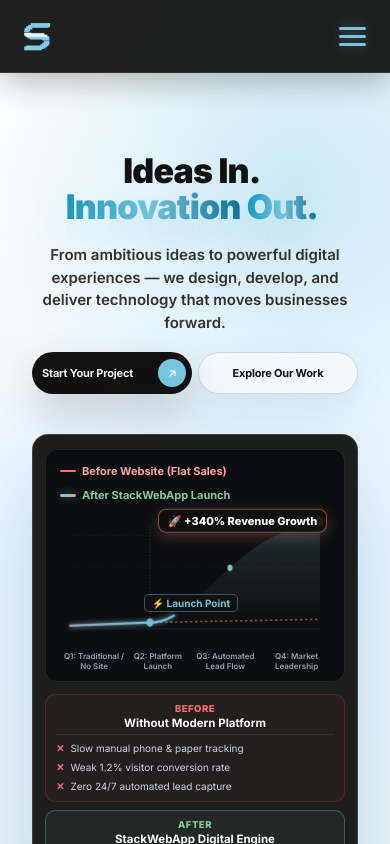
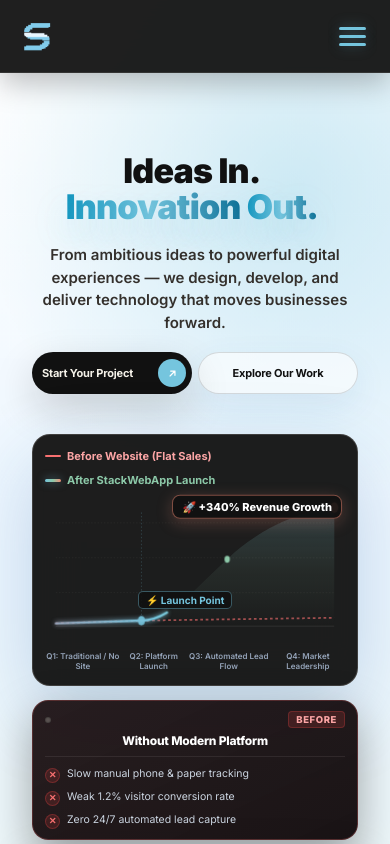
Before and after one commit to hariharan-developer-31/pg-website, a Next.js app: page / in a window 390 px wide. Shown: the top 844 px of the page. Built offline with nearby package versions, Linux system fonts and the light colour scheme.

Commit message:
feat: separate growth visualizer into big graph monitor and dual animative comparison tablets

```diff
--- a/app/globals.css
+++ b/app/globals.css
@@ -449,15 +449,15 @@ section {
 
 .hero-layout {
   display: grid;
-  grid-template-columns: minmax(0, 620px) minmax(420px, 640px);
+  grid-template-columns: minmax(0, 580px) minmax(460px, 680px);
   align-items: center;
   justify-content: space-between;
-  gap: clamp(24px, 5vw, 70px);
+  gap: clamp(24px, 4vw, 64px);
   width: 100%;
 }
 
 .hero-copy {
-  width: min(620px, 100%);
+  width: min(580px, 100%);
   align-self: center;
 }
 
@@ -637,33 +637,36 @@ section {
   border-color: rgba(17, 17, 17, 0.22);
 }
 
-/* Hero Visual: Animated Business Growth Visualizer (Before vs After) */
+/* Hero Visual: Animated Business Growth Visualizer (Separated Parts) */
 .hero-console {
   position: relative;
   justify-self: end;
-  width: min(100%, 650px);
+  width: min(100%, 680px);
 }
 
 .growth-visualizer {
   position: relative;
   width: 100%;
-}
-
-.growth-shell {
+  display: flex;
+  flex-direction: column;
+  gap: 14px;
+}
+
+.graph-main-tablet {
   position: relative;
   overflow: hidden;
-  border-radius: 16px;
+  border-radius: 18px;
   background: rgba(17, 17, 17, 0.95);
   border: 1px solid rgba(244, 241, 232, 0.16);
   color: var(--paper);
-  padding: clamp(16px, 2.5vw, 24px);
-  box-shadow: 0 34px 100px rgba(28, 87, 150, 0.22);
+  padding: clamp(14px, 2vw, 20px);
+  box-shadow: 0 28px 80px rgba(28, 87, 150, 0.22);
   backdrop-filter: blur(20px);
   -webkit-backdrop-filter: blur(20px);
-  animation: consoleFloat 5.6s ease-in-out infinite;
-}
-
-.growth-shell::before {
+  animation: consoleFloat 6s ease-in-out infinite;
+}
+
+.graph-main-tablet::before {
   content: "";
   position: absolute;
   inset: 0;
@@ -672,71 +675,12 @@ section {
   animation: consoleSweep 6s ease-in-out infinite;
 }
 
-.growth-top-bar {
-  display: flex;
-  justify-content: space-between;
-  align-items: center;
-  flex-wrap: wrap;
-  gap: 10px;
-  margin-bottom: 14px;
-  position: relative;
-  z-index: 2;
-}
-
-.growth-badge {
-  display: inline-flex;
-  align-items: center;
-  gap: 8px;
-  padding: 5px 12px;
-  border-radius: 999px;
-  background: rgba(244, 241, 232, 0.08);
-  border: 1px solid rgba(244, 241, 232, 0.14);
-  font-size: 12px;
-  font-weight: 700;
-  color: #e2e8f0;
-}
-
-.growth-pulse-dot {
-  width: 8px;
-  height: 8px;
-  border-radius: 50%;
-  background: #10b981;
-  box-shadow: 0 0 10px #10b981;
-  animation: growthPulse 2s infinite;
-}
-
-@keyframes growthPulse {
-  0%, 100% { transform: scale(1); opacity: 1; }
-  50% { transform: scale(1.4); opacity: 0.7; }
-}
-
-.growth-stat-pill {
-  display: inline-flex;
-  align-items: center;
-  gap: 6px;
-  padding: 5px 12px;
-  border-radius: 999px;
-  background: linear-gradient(135deg, rgba(117, 197, 222, 0.18), rgba(140, 200, 168, 0.18));
-  border: 1px solid rgba(117, 197, 222, 0.35);
-  font-size: 12.5px;
-  color: #ffffff;
-}
-
-.growth-stat-pill strong {
-  color: #8CC8A8;
-  font-weight: 800;
-}
-
 /* Chart Container */
 .growth-chart-container {
   --scroll-draw: 0.35;
   position: relative;
   z-index: 2;
-  background: rgba(10, 12, 16, 0.85);
-  border: 1px solid rgba(244, 241, 232, 0.1);
-  border-radius: 12px;
-  padding: 14px 14px 10px;
-  margin-bottom: 12px;
+  width: 100%;
   transition: border-color 0.3s ease, box-shadow 0.3s ease;
 }
 
@@ -790,7 +734,7 @@ section {
 
 .growth-svg {
   width: 100%;
-  height: 160px;
+  height: 205px;
   display: block;
 }
 
@@ -910,158 +854,159 @@ section {
   font-weight: 600;
 }
 
-/* Before vs After Split Grid */
-.before-after-grid {
+/* PART 2 & 3: Below Graph Tablet Comparison Row */
+.tablet-comparison-row {
   display: grid;
   grid-template-columns: 1fr 1fr;
-  gap: 10px;
-  margin-bottom: 12px;
+  gap: 14px;
+  width: 100%;
+  perspective: 900px;
+}
+
+.comparison-tablet {
   position: relative;
-  z-index: 2;
-}
-
-.comparison-card {
-  padding: 10px 12px;
-  border-radius: 10px;
-  background: rgba(244, 241, 232, 0.05);
-  border: 1px solid rgba(244, 241, 232, 0.1);
-}
-
-.before-card {
-  border-color: rgba(239, 68, 68, 0.22);
-  background: rgba(239, 68, 68, 0.04);
-}
-
-.after-card {
-  border-color: rgba(140, 200, 168, 0.32);
-  background: rgba(140, 200, 168, 0.06);
-}
-
-.comparison-badge {
+  overflow: hidden;
+  border-radius: 16px;
+  padding: 14px 16px 13px;
+  box-shadow: 0 18px 45px rgba(0, 0, 0, 0.35);
+  backdrop-filter: blur(16px);
+  -webkit-backdrop-filter: blur(16px);
+  transition: transform 0.35s cubic-bezier(0.16, 1, 0.3, 1), box-shadow 0.35s ease, border-color 0.35s ease;
+  will-change: transform;
+}
+
+.tablet-before {
+  background: linear-gradient(155deg, rgba(28, 16, 18, 0.94), rgba(16, 10, 12, 0.96));
+  border: 1px solid rgba(248, 113, 113, 0.26);
+  transform: translateY(calc(var(--scroll-shift, 0) * -8px)) rotateY(2deg);
+  animation: tabletFloatBefore 5.4s ease-in-out infinite alternate;
+}
+
+.tablet-after {
+  background: linear-gradient(155deg, rgba(14, 26, 22, 0.94), rgba(10, 18, 16, 0.96));
+  border: 1px solid rgba(140, 200, 168, 0.32);
+  transform: translateY(calc(var(--scroll-shift, 0) * -12px)) rotateY(-2deg);
+  animation: tabletFloatAfter 5.8s ease-in-out infinite alternate;
+}
+
+@keyframes tabletFloatBefore {
+  0% { transform: translateY(calc(var(--scroll-shift, 0) * -8px + 0px)) rotateY(2deg); }
+  100% { transform: translateY(calc(var(--scroll-shift, 0) * -8px - 4px)) rotateY(1deg); }
+}
+
+@keyframes tabletFloatAfter {
+  0% { transform: translateY(calc(var(--scroll-shift, 0) * -12px + 0px)) rotateY(-2deg); }
+  100% { transform: translateY(calc(var(--scroll-shift, 0) * -12px - 5px)) rotateY(-1deg); }
+}
+
+.tablet-before:hover {
+  transform: translateY(-5px) rotateY(0) scale(1.02);
+  border-color: rgba(248, 113, 113, 0.45);
+  box-shadow: 0 22px 60px rgba(248, 113, 113, 0.18);
+}
+
+.tablet-after:hover {
+  transform: translateY(-5px) rotateY(0) scale(1.02);
+  border-color: rgba(140, 200, 168, 0.55);
+  box-shadow: 0 22px 60px rgba(117, 197, 222, 0.22);
+}
+
+.tablet-header {
   display: flex;
   flex-direction: column;
-  gap: 2px;
-  margin-bottom: 8px;
-  padding-bottom: 6px;
+  gap: 5px;
+  margin-bottom: 10px;
+  padding-bottom: 8px;
   border-bottom: 1px solid rgba(244, 241, 232, 0.08);
 }
 
-.comparison-badge span {
+.tablet-status {
+  display: flex;
+  align-items: center;
+  justify-content: space-between;
+}
+
+.tablet-camera {
+  width: 6px;
+  height: 6px;
+  border-radius: 50%;
+  background: rgba(244, 241, 232, 0.25);
+  box-shadow: inset 0 0 2px rgba(0, 0, 0, 0.6);
+}
+
+.tablet-camera.camera-live {
+  background: #10b981;
+  box-shadow: 0 0 8px #10b981;
+}
+
+.tablet-badge-pill {
   font-size: 9.5px;
   font-weight: 800;
-  letter-spacing: 0.5px;
+  letter-spacing: 0.6px;
   text-transform: uppercase;
-}
-
-.before-badge span { color: #f87171; }
-.after-badge span { color: #8CC8A8; }
-
-.comparison-badge b {
-  font-size: 11.5px;
-  font-weight: 700;
+  padding: 2px 7px;
+  border-radius: 4px;
+}
+
+.before-badge .tablet-badge-pill {
+  color: #fca5a5;
+  background: rgba(239, 68, 68, 0.16);
+  border: 1px solid rgba(239, 68, 68, 0.25);
+}
+
+.after-badge .tablet-badge-pill {
+  color: #8CC8A8;
+  background: rgba(140, 200, 168, 0.16);
+  border: 1px solid rgba(140, 200, 168, 0.3);
+}
+
+.tablet-title {
+  font-size: 12.5px;
+  font-weight: 750;
   color: #ffffff;
-}
-
-.comparison-list {
+  letter-spacing: -0.2px;
+}
+
+.tablet-points {
   list-style: none;
   padding: 0;
   margin: 0;
   display: grid;
-  gap: 5px;
-}
-
-.comparison-list li {
+  gap: 7px;
+}
+
+.tablet-points li {
   display: flex;
   align-items: flex-start;
-  gap: 6px;
-  font-size: 10.5px;
+  gap: 7px;
+  font-size: 11px;
   line-height: 1.4;
   color: #cbd5e1;
 }
 
-.x-icon {
+.point-icon {
+  display: inline-flex;
+  align-items: center;
+  justify-content: center;
+  width: 15px;
+  height: 15px;
+  border-radius: 50%;
+  font-size: 9px;
+  font-weight: 800;
+  flex-shrink: 0;
+  margin-top: 1px;
+}
+
+.icon-x {
   color: #f87171;
-  font-weight: 800;
-  font-size: 10px;
-  flex-shrink: 0;
-}
-
-.check-icon {
+  background: rgba(239, 68, 68, 0.15);
+  border: 1px solid rgba(239, 68, 68, 0.3);
+}
+
+.icon-check {
   color: #8CC8A8;
-  font-weight: 800;
-  font-size: 10px;
-  flex-shrink: 0;
-}
-
-/* Bottom Tickers */
-.growth-tickers {
-  display: grid;
-  grid-template-columns: repeat(3, minmax(0, 1fr));
-  gap: 8px;
-  position: relative;
-  z-index: 2;
-}
-
-.growth-ticker-item {
-  background: rgba(244, 241, 232, 0.05);
-  border: 1px solid rgba(244, 241, 232, 0.08);
-  border-radius: 8px;
-  padding: 8px 10px;
-  display: flex;
-  flex-direction: column;
-  gap: 3px;
-}
-
-.ticker-label {
-  font-size: 9.5px;
-  font-weight: 700;
-  color: #94a3b8;
-  text-transform: uppercase;
-  letter-spacing: 0.3px;
-}
-
-.ticker-values {
-  display: flex;
-  align-items: baseline;
-  gap: 4px;
-}
-
-.old-val {
-  font-size: 10.5px;
-  color: #94a3b8;
-  text-decoration: line-through;
-}
-
-.ticker-arrow {
-  font-size: 9.5px;
-  color: #75C5DE;
-}
-
-.new-val {
-  font-size: 13.5px;
-  font-weight: 800;
-  color: #8CC8A8;
-}
-
-.ticker-bar {
-  width: 100%;
-  height: 3px;
-  background: rgba(255, 255, 255, 0.08);
-  border-radius: 2px;
-  overflow: hidden;
-  margin-top: 3px;
-}
-
-.ticker-bar i {
-  display: block;
-  height: 100%;
-  border-radius: 2px;
-  background: linear-gradient(90deg, #75C5DE, #8CC8A8);
-  animation: barFillAnim 2.2s cubic-bezier(0.16, 1, 0.3, 1) forwards;
-}
-
-@keyframes barFillAnim {
-  from { width: 0% !important; }
+  background: rgba(140, 200, 168, 0.15);
+  border: 1px solid rgba(140, 200, 168, 0.3);
 }
 
 @keyframes consoleFloat {
@@ -2748,29 +2693,30 @@ input:focus, textarea:focus, select:focus {
   }
 
   .growth-svg {
-    height: 135px;
+    height: 150px;
   }
 
   .chart-timeline-labels {
     font-size: 8px;
   }
 
-  .before-after-grid {
+  .tablet-comparison-row {
     grid-template-columns: 1fr;
-    gap: 8px;
-  }
-
-  .comparison-card {
-    padding: 8px 10px;
-  }
-
-  .comparison-badge {
-    margin-bottom: 6px;
-    padding-bottom: 4px;
-  }
-
-  .comparison-list li {
-    font-size: 10px;
+    gap: 10px;
+  }
+
+  .comparison-tablet {
+    padding: 10px 12px;
+    transform: none !important;
+    animation: none;
+  }
+
+  .tablet-title {
+    font-size: 12px;
+  }
+
+  .tablet-points li {
+    font-size: 10.5px;
   }
 
   .growth-tickers {
--- a/app/page.jsx
+++ b/app/page.jsx
@@ -509,8 +509,9 @@ export default function Home() {
           }
           lastScrollY = currentScrollY;
 
-          // Interactive running graph animation while scrolling
+          // Interactive running graph animation & tablet scroll motion
           const chartEl = document.querySelector(".growth-chart-container");
+          const visualizerEl = document.querySelector(".growth-visualizer");
           if (chartEl) {
             chartEl.classList.add("chart-running");
             const progress = Math.min(1, Math.max(0, currentScrollY / 260));
@@ -520,6 +521,15 @@ export default function Home() {
             scrollTimer = setTimeout(() => {
               chartEl.classList.remove("chart-running");
             }, 600);
+          }
+          if (visualizerEl) {
+            const shift = Math.min(1, Math.max(0, currentScrollY / 320));
+            visualizerEl.style.setProperty("--scroll-shift", shift.toFixed(3));
+            if (shift > 0.05) {
+              visualizerEl.classList.add("scrolled-in");
+            } else {
+              visualizerEl.classList.remove("scrolled-in");
+            }
           }
 
           ticking = false;
@@ -762,13 +772,13 @@ export default function Home() {
                 </div>
               </div>
 
-              {/* Animated Business Growth Visualizer: Before vs After */}
+              {/* Animated Business Growth Visualizer: Separated Architecture */}
               <div
                 className="hero-console growth-visualizer reveal"
                 aria-label="StackWebApp business growth and sales impact visualizer"
               >
-                <div className="growth-shell">
-                  {/* Dynamic Graphic Chart: Before vs After Trajectory */}
+                {/* PART 1: Bigger Graph Showcase Device */}
+                <div className="growth-shell graph-main-tablet">
                   <div className="growth-chart-container">
                     <div className="chart-legend">
                       <div className="legend-item legend-before">
@@ -782,10 +792,10 @@ export default function Home() {
                     </div>
 
                     <div className="chart-svg-wrap">
-                      <svg viewBox="0 0 540 210" className="growth-svg" fill="none" preserveAspectRatio="none">
+                      <svg viewBox="0 0 560 215" className="growth-svg" fill="none" preserveAspectRatio="none">
                         <defs>
                           <linearGradient id="growthAreaGrad" x1="0" y1="0" x2="0" y2="1">
-                            <stop offset="0%" stopColor="#75C5DE" stopOpacity="0.4" />
+                            <stop offset="0%" stopColor="#75C5DE" stopOpacity="0.45" />
                             <stop offset="60%" stopColor="#8CC8A8" stopOpacity="0.15" />
                             <stop offset="100%" stopColor="#8CC8A8" stopOpacity="0.0" />
                           </linearGradient>
@@ -805,33 +815,33 @@ export default function Home() {
                         </defs>
 
                         {/* Subtle Grid Lines */}
-                        <line x1="20" y1="40" x2="520" y2="40" stroke="rgba(244, 241, 232, 0.08)" strokeDasharray="3 3" />
-                        <line x1="20" y1="90" x2="520" y2="90" stroke="rgba(244, 241, 232, 0.08)" strokeDasharray="3 3" />
-                        <line x1="20" y1="140" x2="520" y2="140" stroke="rgba(244, 241, 232, 0.08)" strokeDasharray="3 3" />
-                        <line x1="20" y1="185" x2="520" y2="185" stroke="rgba(244, 241, 232, 0.14)" />
+                        <line x1="20" y1="40" x2="540" y2="40" stroke="rgba(244, 241, 232, 0.08)" strokeDasharray="3 3" />
+                        <line x1="20" y1="90" x2="540" y2="90" stroke="rgba(244, 241, 232, 0.08)" strokeDasharray="3 3" />
+                        <line x1="20" y1="140" x2="540" y2="140" stroke="rgba(244, 241, 232, 0.08)" strokeDasharray="3 3" />
+                        <line x1="20" y1="188" x2="540" y2="188" stroke="rgba(244, 241, 232, 0.14)" />
 
                         {/* Growth Gradient Area */}
                         <path
-                          d="M 20 180 L 180 175 C 230 175, 270 140, 340 90 C 410 40, 470 24, 520 18 L 520 185 L 20 185 Z"
+                          d="M 20 184 L 180 180 C 230 180, 270 142, 340 92 C 410 42, 480 24, 540 18 L 540 188 L 20 188 Z"
                           fill="url(#growthAreaGrad)"
                           className="growth-fill-path"
                         />
 
                         {/* Before Website Flat Baseline (Dashed Red/Muted) */}
                         <path
-                          d="M 20 180 L 180 175 L 520 170"
-                          stroke="rgba(248, 113, 113, 0.55)"
+                          d="M 20 184 L 180 180 L 540 176"
+                          stroke="rgba(248, 113, 113, 0.6)"
                           strokeWidth="2.5"
                           strokeDasharray="5 5"
                         />
 
                         {/* Launch Event Dividing Line & Marker */}
-                        <line x1="180" y1="25" x2="180" y2="185" stroke="rgba(117, 197, 222, 0.35)" strokeDasharray="2 3" />
-                        <circle cx="180" cy="175" r="6" fill="#75C5DE" className="launch-pulse-node" />
+                        <line x1="180" y1="25" x2="180" y2="188" stroke="rgba(117, 197, 222, 0.35)" strokeDasharray="2 3" />
+                        <circle cx="180" cy="180" r="6" fill="#75C5DE" className="launch-pulse-node" />
 
                         {/* After Website / Web App Surge Curve */}
                         <path
-                          d="M 20 180 L 180 175 C 230 175, 270 140, 340 90 C 410 40, 470 24, 520 18"
+                          d="M 20 184 L 180 180 C 230 180, 270 142, 340 92 C 410 42, 480 24, 540 18"
                           stroke="url(#growthLineGrad)"
                           strokeWidth="3.5"
                           strokeLinecap="round"
@@ -841,7 +851,7 @@ export default function Home() {
 
                         {/* Running Telemetry Stream (Active on Scroll) */}
                         <path
-                          d="M 20 180 L 180 175 C 230 175, 270 140, 340 90 C 410 40, 470 24, 520 18"
+                          d="M 20 184 L 180 180 C 230 180, 270 142, 340 92 C 410 42, 480 24, 540 18"
                           stroke="#ffffff"
                           strokeWidth="2.5"
                           strokeLinecap="round"
@@ -849,8 +859,8 @@ export default function Home() {
                         />
 
                         {/* Active Growth Nodes */}
-                        <circle cx="340" cy="90" r="5" fill="#8CC8A8" className="growth-node" />
-                        <circle cx="520" cy="18" r="7" fill="#F08C76" className="growth-peak-node" />
+                        <circle cx="340" cy="92" r="5" fill="#8CC8A8" className="growth-node" />
+                        <circle cx="540" cy="18" r="7" fill="#F08C76" className="growth-peak-node" />
                       </svg>
 
                       {/* Callout Badges inside chart */}
@@ -869,50 +879,58 @@ export default function Home() {
                       <span>Q4: Market Leadership</span>
                     </div>
                   </div>
-
-                  {/* Before vs After Split Comparison Grid */}
-                  <div className="before-after-grid">
-                    <div className="comparison-card before-card">
-                      <div className="comparison-badge before-badge">
-                        <span>BEFORE</span>
-                        <b>Without Modern Platform</b>
-                      </div>
-                      <ul className="comparison-list">
+                </div>
+
+                {/* PART 2 & 3: Below Graph At Center — Left & Right Animative Tablets */}
+                <div className="tablet-comparison-row">
+                  {/* Left Tablet: BEFORE */}
+                  <div className="comparison-tablet tablet-before before-card">
+                    <div className="tablet-header comparison-badge before-badge">
+                      <div className="tablet-status">
+                        <span className="tablet-camera" />
+                        <span className="tablet-badge-pill">BEFORE</span>
+                      </div>
+                      <b className="tablet-title">Without Modern Platform</b>
+                    </div>
+                    <ul className="tablet-points comparison-list">
                       <li>
-                          <span className="x-icon">✕</span>
+                        <span className="point-icon icon-x">✕</span>
                         <span>Slow manual phone &amp; paper tracking</span>
                       </li>
                       <li>
-                          <span className="x-icon">✕</span>
+                        <span className="point-icon icon-x">✕</span>
                         <span>Weak 1.2% visitor conversion rate</span>
                       </li>
                       <li>
-                          <span className="x-icon">✕</span>
+                        <span className="point-icon icon-x">✕</span>
                         <span>Zero 24/7 automated lead capture</span>
                       </li>
                     </ul>
                   </div>
 
-                    <div className="comparison-card after-card">
-                      <div className="comparison-badge after-badge">
-                        <span>AFTER</span>
-                        <b>StackWebApp Digital Engine</b>
-                      </div>
-                      <ul className="comparison-list">
+                  {/* Right Tablet: AFTER */}
+                  <div className="comparison-tablet tablet-after after-card">
+                    <div className="tablet-header comparison-badge after-badge">
+                      <div className="tablet-status">
+                        <span className="tablet-camera camera-live" />
+                        <span className="tablet-badge-pill">AFTER</span>
+                      </div>
+                      <b className="tablet-title">StackWebApp Digital Engine</b>
+                    </div>
+                    <ul className="tablet-points comparison-list">
                       <li>
-                          <span className="check-icon">✓</span>
+                        <span className="point-icon icon-check">✓</span>
                         <span>24/7 Automated client bookings &amp; sales</span>
                       </li>
                       <li>
-                          <span className="check-icon">✓</span>
+                        <span className="point-icon icon-check">✓</span>
                         <span>3.8x High-converting responsive UX</span>
                       </li>
                       <li>
-                          <span className="check-icon">✓</span>
+                        <span className="point-icon icon-check">✓</span>
                         <span>Sub-second FCP &amp; top SEO visibility</span>
                       </li>
                     </ul>
-                    </div>
                   </div>
                 </div>
               </div>
```
Lines whose indentation alone changed are shown as unchanged.
